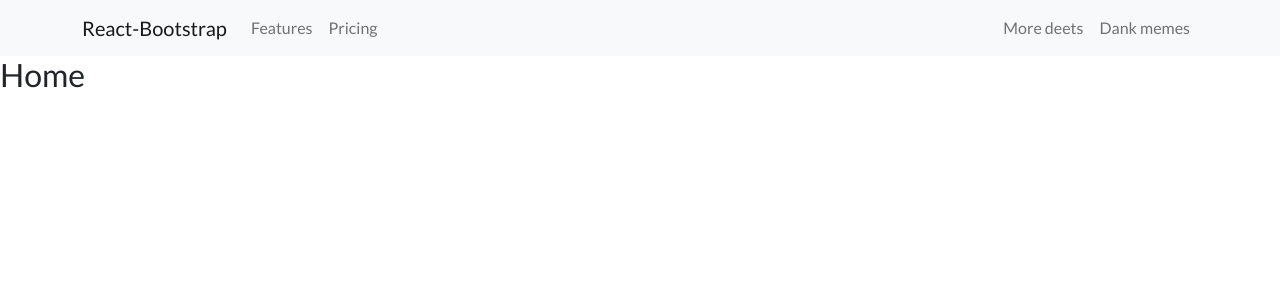
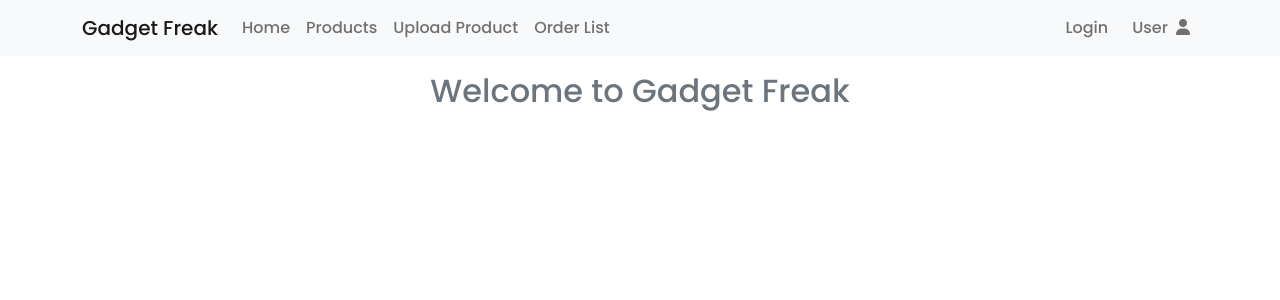
Before and after one commit to mohammadtanim24h/gadget-freak, a React (Create React App) app: page / in a window 1280 px wide. Shown: the top 300 px of the page. Built offline with nearby package versions, Linux system fonts and the light colour scheme.

Commit message:
added neccessary components

```diff
--- a/public/index.html
+++ b/public/index.html
@@ -24,7 +24,9 @@
       work correctly both with client-side routing and a non-root public URL.
       Learn how to configure a non-root public URL by running `npm run build`.
     -->
-    <title>React App</title>
+    <!-- Font Awesome -->
+    <script src="https://kit.fontawesome.com/be802dc27a.js" crossorigin="anonymous"></script>
+    <title>Gadget Freak</title>
   </head>
   <body>
     <noscript>You need to enable JavaScript to run this app.</noscript>
--- a/src/App.css
+++ b/src/App.css
@@ -3,5 +3,6 @@
     margin: 0;
     padding: 0;
     box-sizing: border-box;
-    font-family: 'Lato', sans-serif;
+    font-family: 'Poppins', sans-serif;
+    font-weight: 500;
 }
--- a/src/App.js
+++ b/src/App.js
@@ -1,13 +1,25 @@
 import "bootstrap/dist/css/bootstrap.min.css";
+import { Route, Routes } from "react-router-dom";
 import "./App.css";
 import Header from "./components/Header/Header";
 import Home from "./components/Home/Home";
+import OrderList from "./components/OrderList/OrderList";
+import Products from "./components/Products/Products";
+import UploadProduct from "./components/UploadProduct/UploadProduct";
+import Login from './components/Login/Login';
 
 function App() {
     return (
         <div>
             <Header></Header>
-            <Home></Home>
+            <Routes>
+                <Route path="/" element={<Home></Home>}></Route>
+                <Route path="home" element={<Home></Home>}></Route>
+                <Route path="products" element={<Products></Products>}></Route>
+                <Route path="uploadProduct" element={<UploadProduct></UploadProduct>}></Route>
+                <Route path="orders" element={<OrderList></OrderList>}></Route>
+                <Route path="login" element={<Login></Login>}></Route>
+            </Routes>
         </div>
     );
 }
--- a/src/components/Header/Header.js
+++ b/src/components/Header/Header.js
@@ -1,21 +1,26 @@
 import React from "react";
 import { Container, Nav, Navbar } from "react-bootstrap";
+import { Link } from "react-router-dom";
 
 const Header = () => {
     return (
         <Navbar collapseOnSelect expand="lg" bg="light">
             <Container>
-                <Navbar.Brand href="#home">React-Bootstrap</Navbar.Brand>
+                <Navbar.Brand as={Link} to="/">Gadget Freak</Navbar.Brand>
                 <Navbar.Toggle aria-controls="responsive-navbar-nav" />
                 <Navbar.Collapse id="responsive-navbar-nav">
                     <Nav className="me-auto">
-                        <Nav.Link href="#features">Features</Nav.Link>
-                        <Nav.Link href="#pricing">Pricing</Nav.Link>
+                        <Nav.Link as={Link} to="home">Home</Nav.Link>
+                        <Nav.Link as={Link} to="products">Products</Nav.Link>
+                        <Nav.Link as={Link} to="uploadProduct">Upload Product</Nav.Link>
+                        <Nav.Link as={Link} to="orders">Order List</Nav.Link>
                     </Nav>
                     <Nav>
-                        <Nav.Link href="#deets">More deets</Nav.Link>
-                        <Nav.Link eventKey={2} href="#memes">
-                            Dank memes
+                        <Nav.Link as={Link} to="login">
+                            Login
+                        </Nav.Link>
+                        <Nav.Link as={Link} to="user" className="ms-2">
+                            User <i className="fa-solid fa-user ms-1"></i>
                         </Nav.Link>
                     </Nav>
                 </Navbar.Collapse>
--- a/src/components/Home/Home.js
+++ b/src/components/Home/Home.js
@@ -3,7 +3,7 @@ import React from 'react';
 const Home = () => {
     return (
         <div>
-            <h2>Home</h2>
+            <h2 className='text-secondary text-center mt-3'>Welcome to Gadget Freak</h2>
         </div>
     );
 };
--- /dev/null
+++ b/src/components/Login/Login.js
@@ -0,0 +1,11 @@
+import React from 'react';
+
+const Login = () => {
+    return (
+        <div>
+            <h2>Please Login</h2>
+        </div>
+    );
+};
+
+export default Login;
--- /dev/null
+++ b/src/components/OrderList/OrderList.js
@@ -0,0 +1,11 @@
+import React from 'react';
+
+const OrderList = () => {
+    return (
+        <div>
+            <h2>Order List here</h2>
+        </div>
+    );
+};
+
+export default OrderList;
--- /dev/null
+++ b/src/components/Products/Products.js
@@ -0,0 +1,11 @@
+import React from 'react';
+
+const Products = () => {
+    return (
+        <div>
+            <h2>this is products section</h2>
+        </div>
+    );
+};
+
+export default Products;
--- /dev/null
+++ b/src/components/UploadProduct/UploadProduct.js
@@ -0,0 +1,11 @@
+import React from 'react';
+
+const UploadProduct = () => {
+    return (
+        <div>
+            <h2>Hello upload kar doo</h2>
+        </div>
+    );
+};
+
+export default UploadProduct;
```
